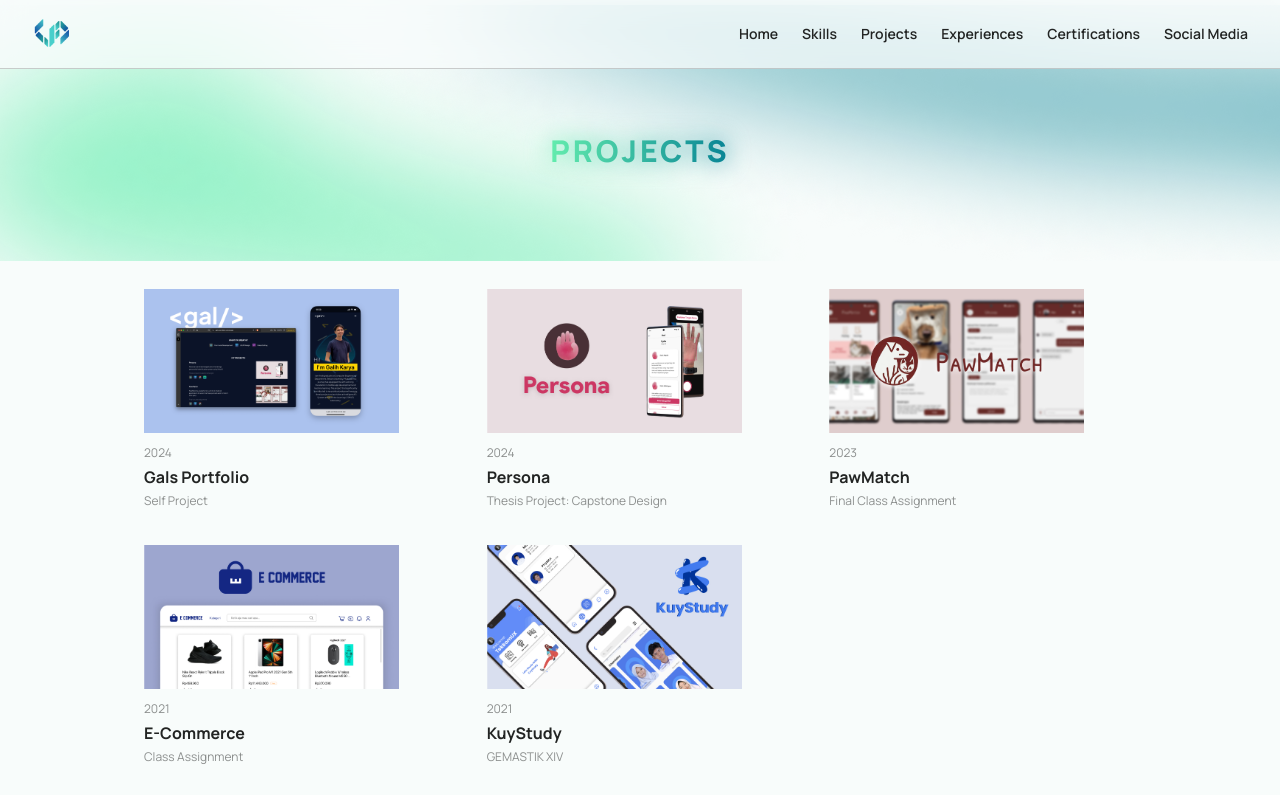
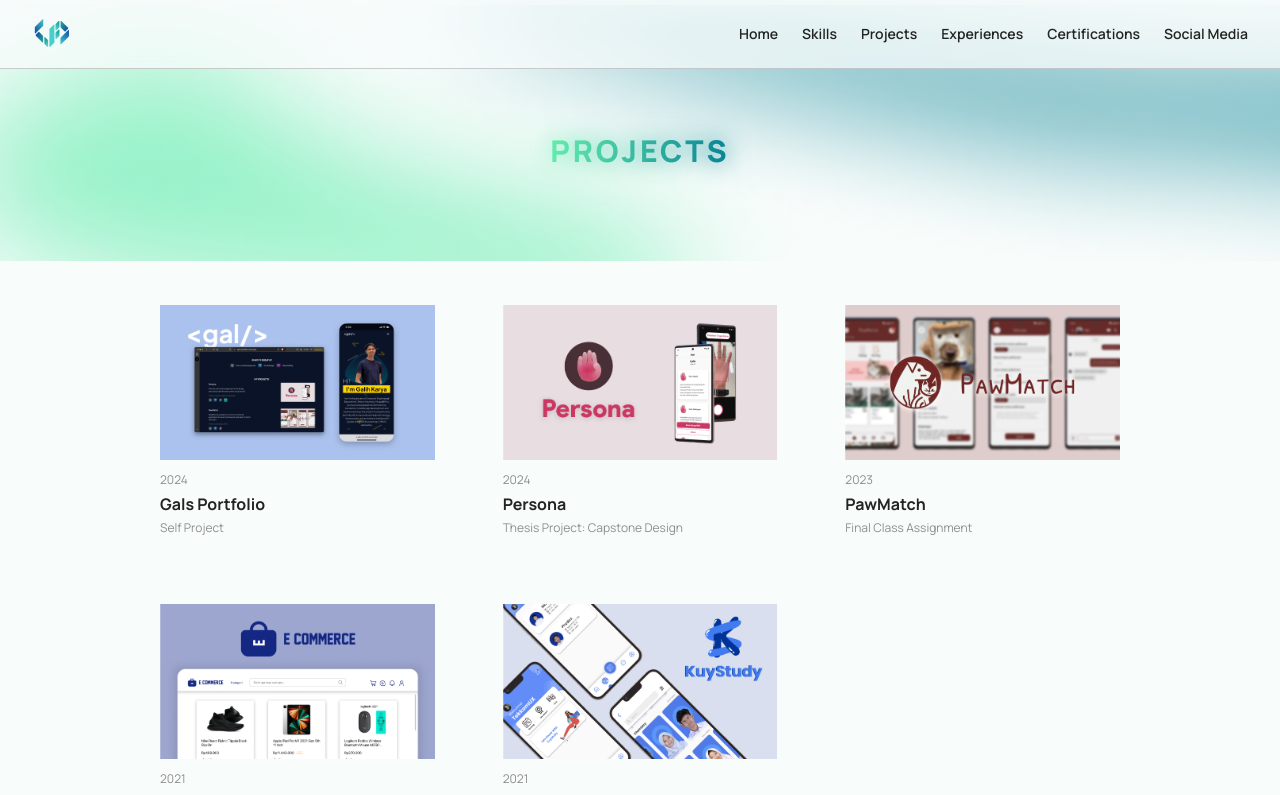
Before and after one commit to galihkarya/josfroux, a Next.js app: page /projects in a window 1280 px wide. Shown: the top 795 px of the page. Built offline with nearby package versions, Linux system fonts and the light colour scheme.

Commit message:
change anchor component to a button

```diff
--- a/src/app/projects/page.tsx
+++ b/src/app/projects/page.tsx
@@ -102,19 +102,18 @@ const Projects = ({
   openModal: (project: Project) => void;
 }) => {
   return (
-    <div>
-      <a
-        className="project-container flex flex-row gap-3 items-center lg:flex-col lg:items-start"
+    <button
+      className="project-container flex flex-row gap-3 items-center lg:p-4 lg:flex-col lg:items-start hover:bg-bgspecial hover:rounded-md hover:border-bordercolor duration-200"
       onClick={() => openModal(projectData)}
     >
       <Image
         src={projectData.coverImage}
         alt={projectData.title}
-          className="object-cover w-auto h-20 rounded-lg lg:rounded-none lg:h-36"
+        className="object-cover w-auto h-20 rounded-lg lg:rounded-none lg:h-auto lg:w-max"
         width={1381}
         height={780}
       />
-        <div className="project-text-cover flex flex-col gap-1">
+      <div className="project-text-cover flex flex-col gap-1 items-start">
         <p className="font-normal text-xs text-foreground opacity-50">
           {projectData.year}
         </p>
@@ -125,8 +124,7 @@ const Projects = ({
           {projectData.type}
         </p>
       </div>
-      </a>
-    </div>
+    </button>
   );
 };
 
```
Lines whose indentation alone changed are shown as unchanged.
